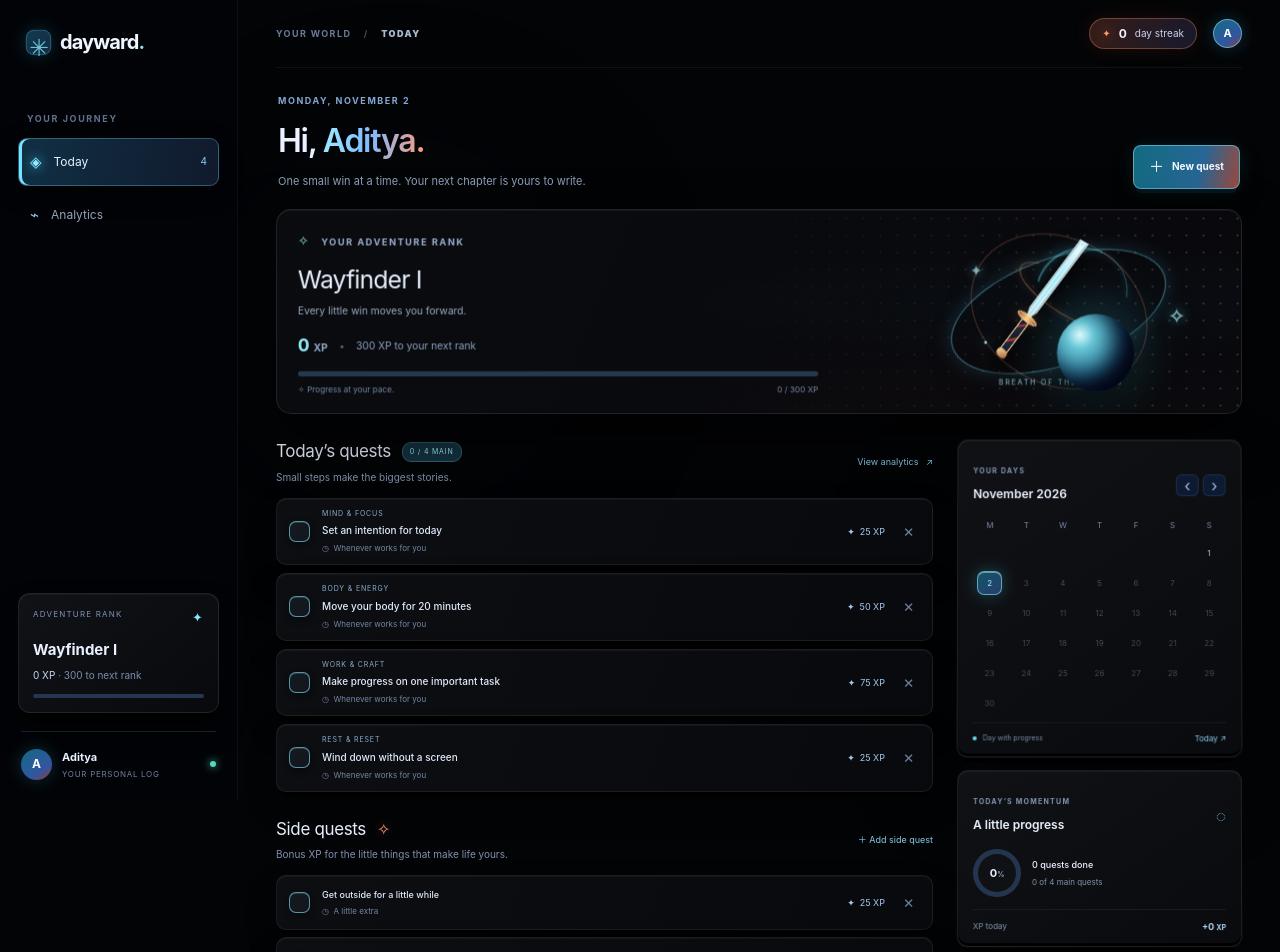
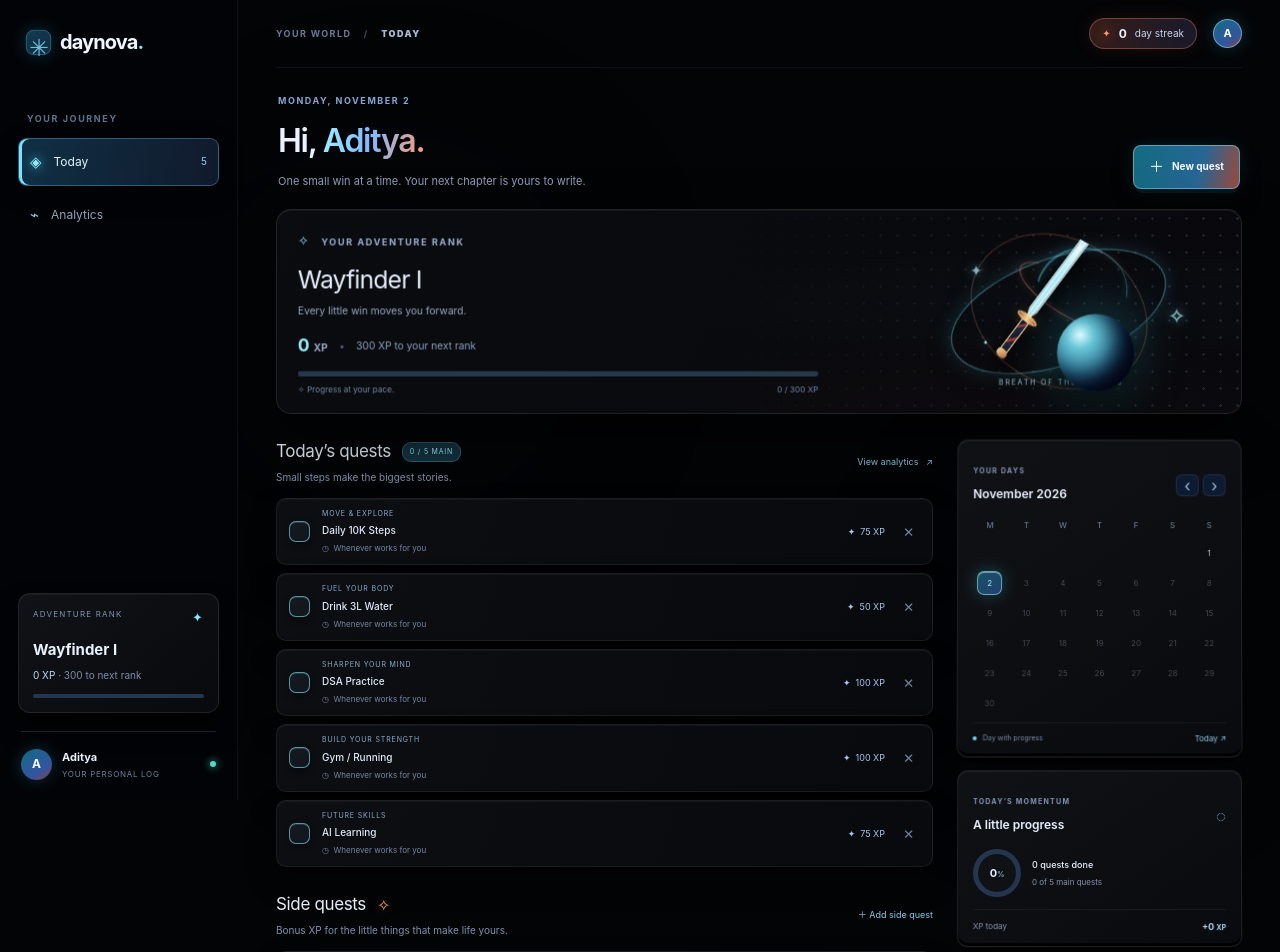
Before and after one commit to Aditya79l/dayward-life-quest, a Vue app in the folder web/: page / in a window 1280 px wide. Shown: the top 952 px of the page. Built offline with nearby package versions, Linux system fonts and the light colour scheme.

Commit message:
Replace default quests and rebrand app as Daynova

```diff
--- a/web/src/App.vue
+++ b/web/src/App.vue
@@ -3,15 +3,19 @@ import { computed, onMounted, onUnmounted, reactive, ref, watch } from "vue";
 
 const SAVE_KEY = "dayward-vue-v1";
 const todayKey = (date = new Date()) => `${date.getFullYear()}-${String(date.getMonth() + 1).padStart(2, "0")}-${String(date.getDate()).padStart(2, "0")}`;
+const legacyQuestIds = new Set(["m1", "m2", "m3", "m4", "s1", "s2"]);
 const makeDefaults = () => ({
   xp: 0,
   quests: [
-    { id: "m1", title: "Set an intention for today", category: "Mind & focus", xp: 25, side: false },
-    { id: "m2", title: "Move your body for 20 minutes", category: "Body & energy", xp: 50, side: false },
-    { id: "m3", title: "Make progress on one important task", category: "Work & craft", xp: 75, side: false },
-    { id: "m4", title: "Wind down without a screen", category: "Rest & reset", xp: 25, side: false },
-    { id: "s1", title: "Get outside for a little while", category: "A little extra", xp: 25, side: true },
-    { id: "s2", title: "Read a few pages", category: "A little extra", xp: 25, side: true },
+    { id: "daily-steps", title: "Daily 10K Steps", category: "MOVE & EXPLORE", xp: 75, side: false },
+    { id: "water-3l", title: "Drink 3L Water", category: "FUEL YOUR BODY", xp: 50, side: false },
+    { id: "dsa-practice", title: "DSA Practice", category: "SHARPEN YOUR MIND", xp: 100, side: false },
+    { id: "gym-running", title: "Gym / Running", category: "BUILD YOUR STRENGTH", xp: 100, side: false },
+    { id: "ai-learning", title: "AI Learning", category: "FUTURE SKILLS", xp: 75, side: false },
+    { id: "no-sugar", title: "No Sugar Today", category: "MINDFUL FUEL", xp: 40, side: true },
+    { id: "no-junk", title: "Skip Junk Food", category: "SMART CHOICES", xp: 40, side: true },
+    { id: "book-reading", title: "Read a Book", category: "LIFELONG LEARNING", xp: 40, side: true },
+    { id: "football", title: "Play Football", category: "PLAY & RECOVER", xp: 40, side: true },
   ],
   days: {},
   dayXp: {},
@@ -19,7 +23,14 @@ const makeDefaults = () => ({
 function loadState() {
   try {
     const saved = JSON.parse(localStorage.getItem(SAVE_KEY));
-    if (saved && Array.isArray(saved.quests) && saved.days && typeof saved.xp === "number") return { ...makeDefaults(), ...saved };
+    if (saved && Array.isArray(saved.quests) && saved.days && typeof saved.xp === "number") {
+      const defaults = makeDefaults();
+      const defaultIds = new Set(defaults.quests.map(quest => quest.id));
+      const savedQuests = saved.quests.filter(quest => !legacyQuestIds.has(quest.id));
+      const seededQuests = defaults.quests.map(template => savedQuests.find(quest => quest.id === template.id) ?? template);
+      const customQuests = savedQuests.filter(quest => !defaultIds.has(quest.id));
+      return { ...defaults, ...saved, quests: [...seededQuests, ...customQuests] };
+    }
   } catch { /* start fresh if local data is unavailable */ }
   return makeDefaults();
 }
@@ -149,7 +160,7 @@ onUnmounted(() => { clearInterval(midnightCheck); clearTimeout(toastTimeout); cl
   <div class="app-frame">
     <Transition name="intro"><div v-if="introVisible" class="intro-screen" role="status" aria-label="A twinkling Milky Way over a field of planets">
       <div class="intro-sky"><div class="galaxy-stars"></div><i class="galaxy-nebula nebula-blue"></i><i class="galaxy-nebula nebula-violet"></i><i class="galaxy-nebula nebula-rose"></i></div>
-      <div class="intro-brand"><span>✳</span> DAYWARD</div>
+      <div class="intro-brand"><span>✳</span> DAYNOVA</div>
       <div class="galaxy-stage" aria-hidden="true">
         <div class="galaxy-halo"></div><div class="star-orbit orbit-far"></div><div class="star-orbit orbit-near"></div>
         <div class="planet planet-large"><i></i></div><div class="planet planet-small"></div><div class="planet planet-ember"></div><div class="planet planet-indigo"></div><div class="planet planet-ice"></div>
@@ -161,7 +172,7 @@ onUnmounted(() => { clearInterval(midnightCheck); clearTimeout(toastTimeout); cl
     </div></Transition>
     <div class="ambient ambient-a"></div><div class="ambient ambient-b"></div>
     <aside class="sidebar">
-      <a class="brand" href="#today" @click.prevent="activeView = 'today'"><span class="brand-mark">✳</span> dayward<span class="brand-dot">.</span></a>
+      <a class="brand" href="#today" @click.prevent="activeView = 'today'"><span class="brand-mark">✳</span> daynova<span class="brand-dot">.</span></a>
       <div class="nav-caption">YOUR JOURNEY</div>
       <nav class="nav-stack" aria-label="Main navigation">
         <button :class="['nav-item', { active: activeView === 'today' }]" @click="activeView = 'today'"><span class="nav-icon">◈</span> Today <span class="nav-count">{{ mainQuests.length - completedMain }}</span></button>
@@ -200,7 +211,7 @@ onUnmounted(() => { clearInterval(midnightCheck); clearTimeout(toastTimeout); cl
           <div class="quest-list side-list">
             <article v-for="quest in sideQuests" :key="quest.id" :class="['quest-card', 'side-card', { completed: completions[quest.id] }]">
               <button class="quest-check" :disabled="selectedDate > todayKey()" :aria-label="completions[quest.id] ? 'Mark incomplete' : 'Complete quest'" @click="toggleQuest(quest)">{{ completions[quest.id] ? '✓' : '' }}</button>
-              <div class="quest-text"><strong>{{ quest.title }}</strong><small>◷ &nbsp;A little extra</small></div>
+              <div class="quest-text"><strong>{{ quest.title }}</strong><small>◷ &nbsp;{{ quest.category }}</small></div>
               <span class="quest-reward">✦ &nbsp;{{ quest.xp }} XP</span><button class="delete-button" aria-label="Delete side quest" @click="deleteQuest(quest)">×</button>
             </article>
             <button class="add-side-card" @click="showQuestForm = true; newSide = true"><span>＋</span> Add a little side quest</button>
```
